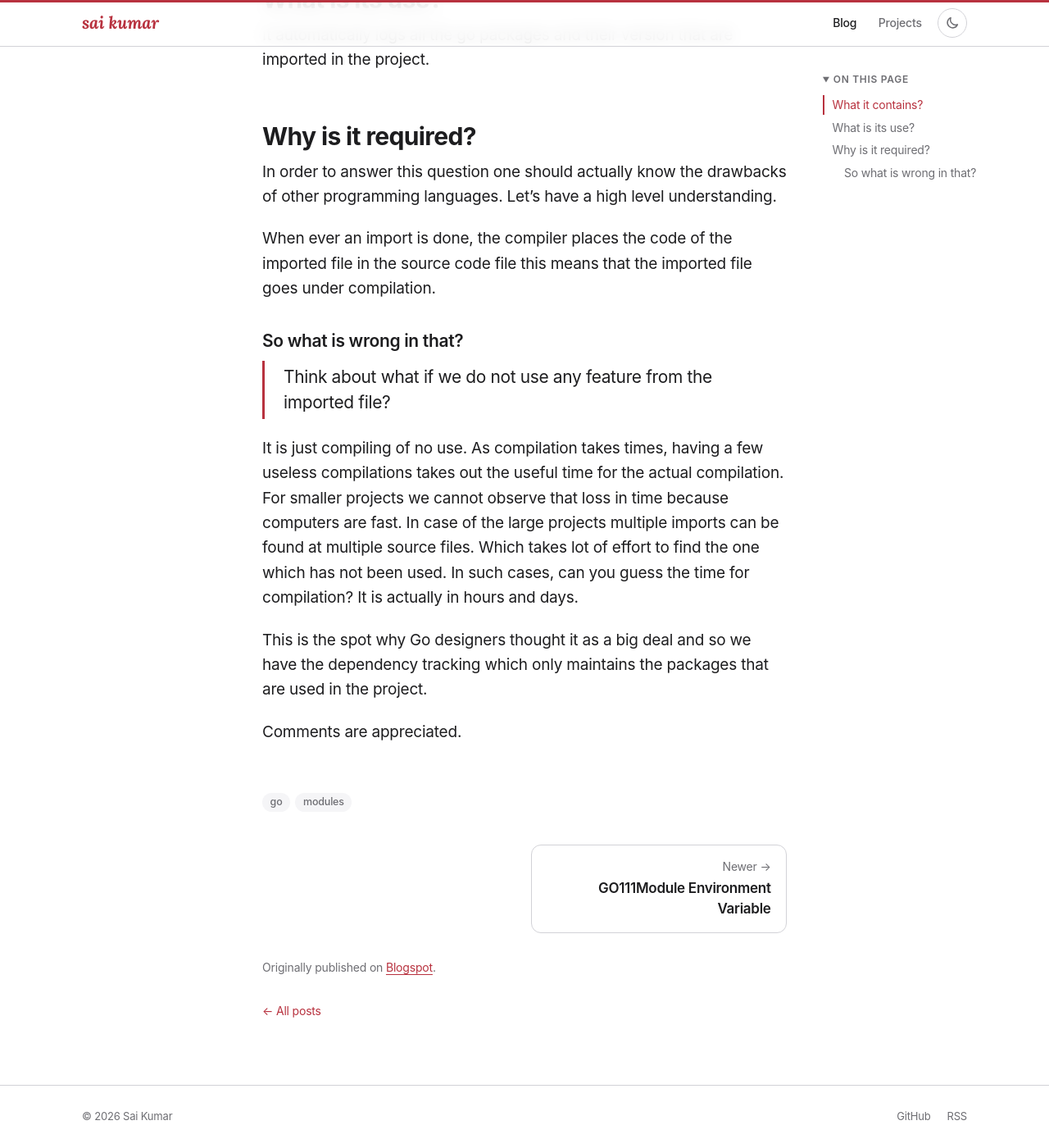
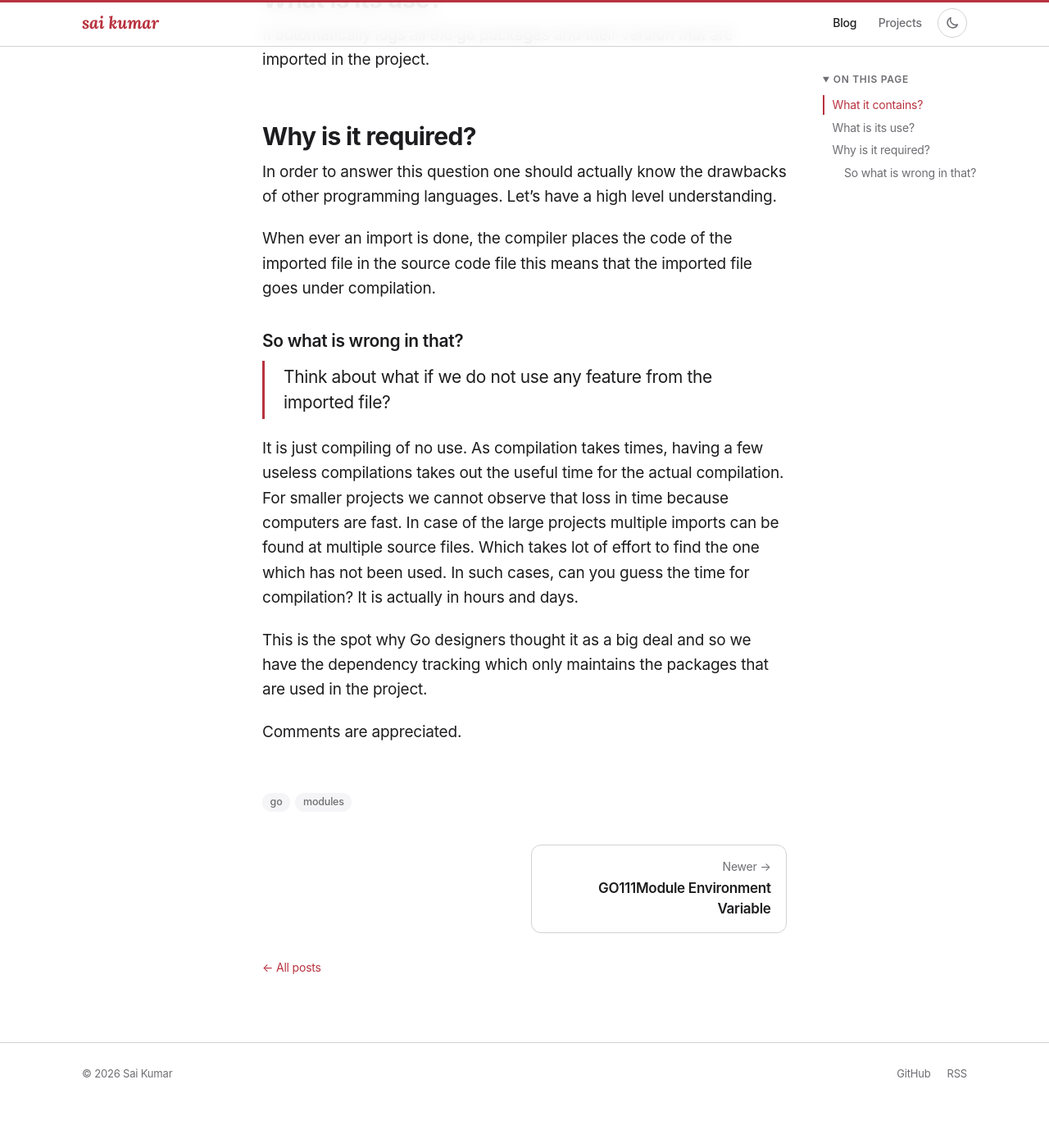
Before and after one commit to Sai-kumar1/Sai-kumar1.github.io, a Jekyll site: the page built from _blogs/what-is-go-mod.md, in a window 1280 px wide and 1400 px high, scrolled down 817 px. Shown: the whole window at 82% size. Built offline with Jekyll 4.4.1, drawn with Linux system fonts in a browser that asks for light colours; after the commit the page ends 2164 px from its top, so only the background shows below that.

Commit message:
Remove 'Originally published on Blogspot' line from posts

```diff
--- a/_blogs/what-is-go-mod.md
+++ b/_blogs/what-is-go-mod.md
@@ -3,7 +3,6 @@ title: What is go.mod?
 date: 2022-01-31
 description: What `go mod init` creates, what go.mod contains, and why Go tracks only the dependencies a project actually uses.
 tags: [go, modules]
-original_url: https://goforgophers.blogspot.com/2022/01/what-is-gomod.html
 published: true
 ---
 
--- a/_layouts/post.html
+++ b/_layouts/post.html
@@ -59,10 +59,6 @@ layout: default
       </nav>
     {% endif %}
 
-    {% if page.original_url %}
-      <p class="origin-note">Originally published on <a href="{{ page.original_url }}" rel="noopener">Blogspot</a>.</p>
-    {% endif %}
-
     <p class="back-link"><a href="{{ '/blog/' | relative_url }}">← All posts</a></p>
   </footer>
 </article>
--- a/_sass/_components.scss
+++ b/_sass/_components.scss
@@ -273,7 +273,6 @@ a.tag:hover { color: var(--accent); background: var(--accent-soft); }
 .post-nav__link--next { text-align: right; grid-column: -2; }
 .post-nav__label { font-size: var(--fs-small); color: var(--text-muted); }
 .post-nav__title { font-weight: 600; letter-spacing: var(--ls-h3); color: var(--text); }
-.origin-note { margin-top: 2rem; color: var(--text-muted); font-size: var(--fs-small); }
 .back-link { margin-top: 2rem; font-size: var(--fs-small); a { text-decoration: none; } }
 
 /* Project meta sidebar */
```
Also changed, not shown: _blogs/go111-module.md (+0 -1 lines), _blogs/what-is-go-package.md (+0 -1 lines).
